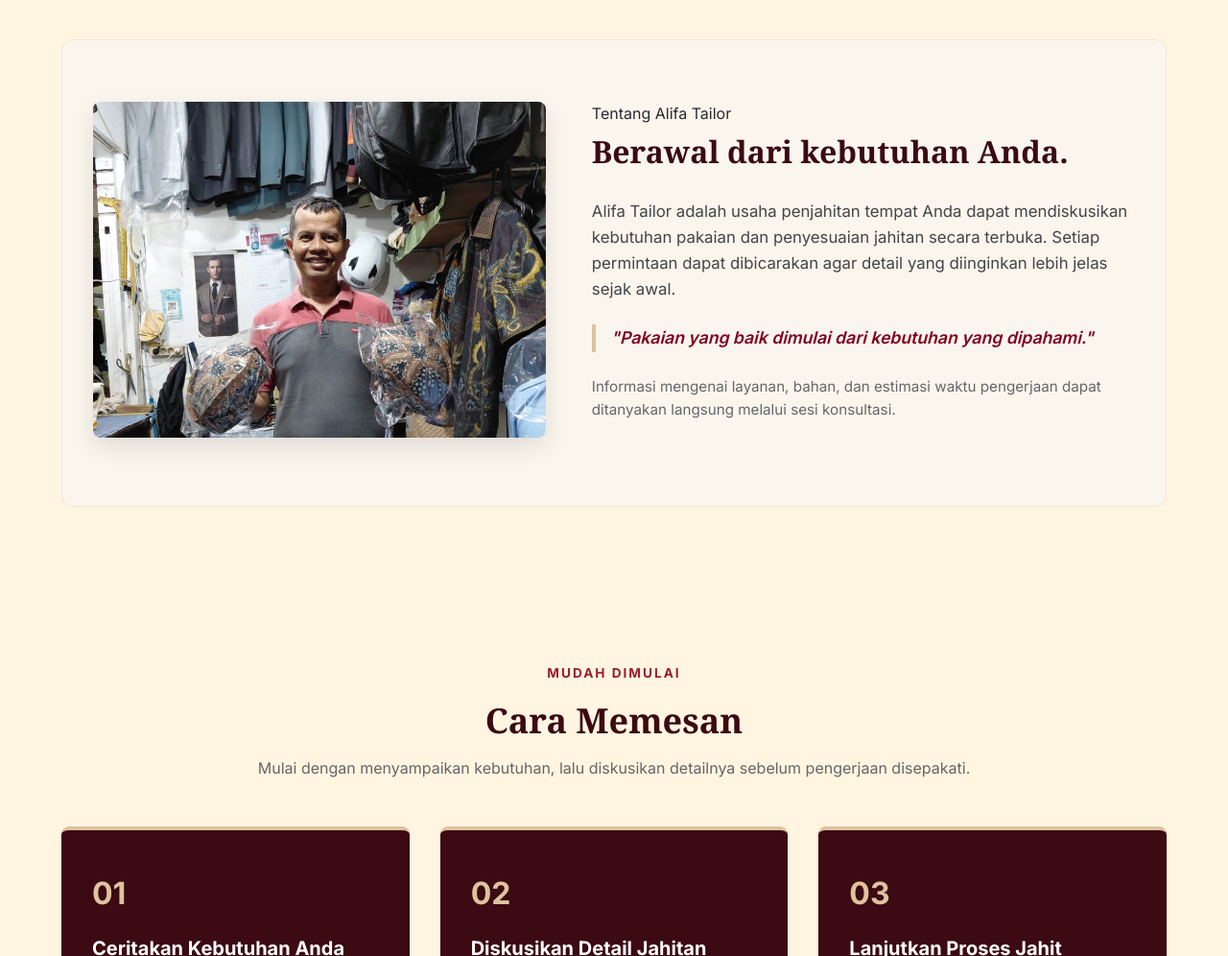
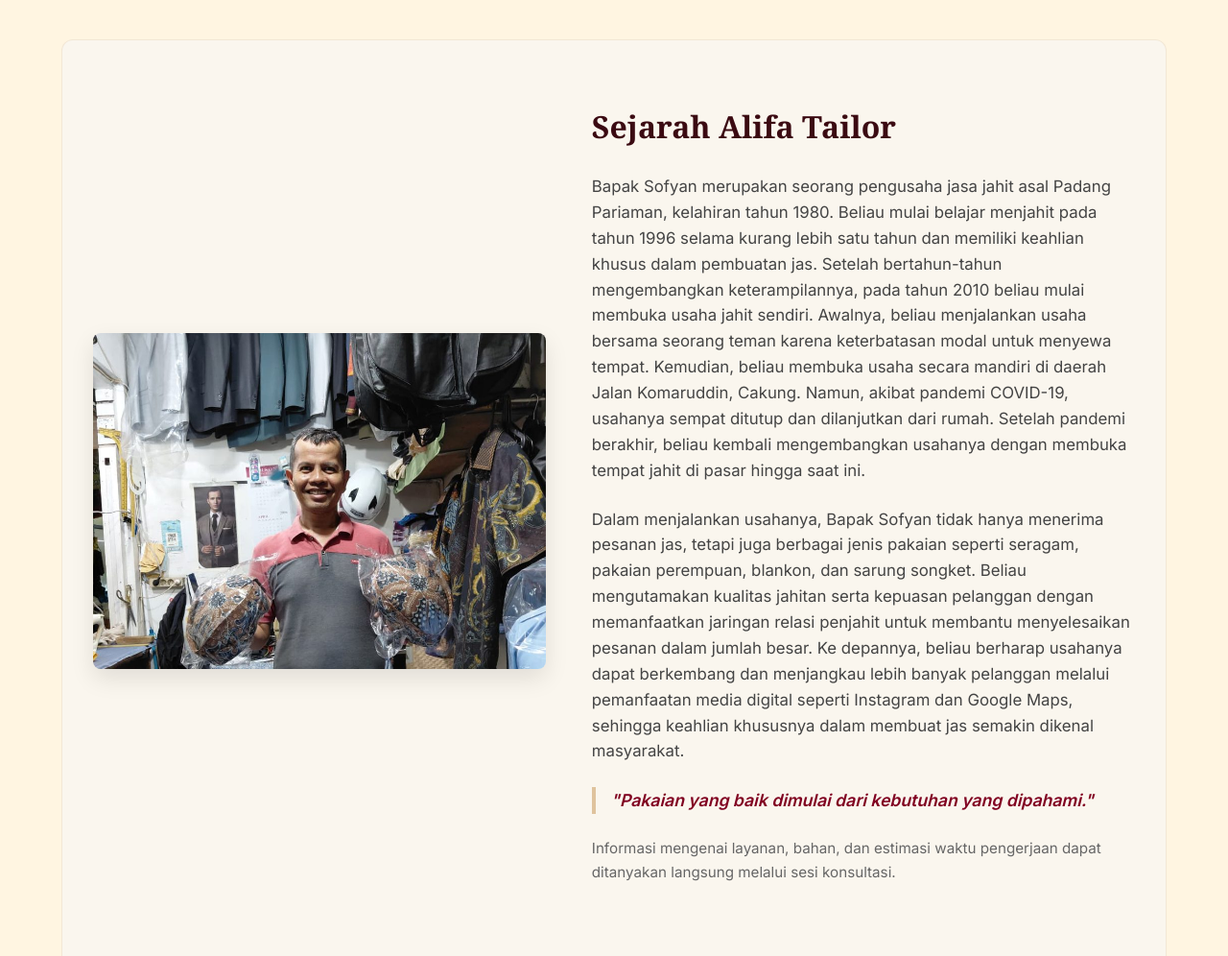
Before and after one commit to ravenskakylainaayah442-del/Semoga-bisa-, a plain HTML site: page index.html in a window 1280 px wide. Shown: the part 2000-2996 px from the top of the page at 96% size. Drawn offline with Linux system fonts and the light colour scheme; a web font is replaced by a local one.

Commit message:
Revise 'Tentang Kami' section with historical details
Updated the 'Tentang Kami' section to include history and details about Bapak Sofyan and his tailoring business.

```diff
--- a/index.html
+++ b/index.html
@@ -123,7 +123,7 @@
         </div>
     </section>
 
-    <!-- Tentang Kami -->
+    <!-- Tentang Kami / Sejarah -->
     <section id="tentang">
         <div class="about-wrapper">
             <div class="about-grid">
@@ -132,9 +132,11 @@
                     <img src="tentang-kami.jpg" style="object-position: center 20%;" alt="Suasana Alifa Tailor">
                 </div>
                 <div class="about-text">
-                    <span>Tentang Alifa Tailor</span>
-                    <h3>Berawal dari kebutuhan Anda.</h3>
-                    <p>Alifa Tailor adalah usaha penjahitan tempat Anda dapat mendiskusikan kebutuhan pakaian dan penyesuaian jahitan secara terbuka. Setiap permintaan dapat dibicarakan agar detail yang diinginkan lebih jelas sejak awal.</p>
+                    <h3>Sejarah Alifa Tailor</h3>
+                    <p>Bapak Sofyan merupakan seorang pengusaha jasa jahit asal Padang Pariaman, kelahiran tahun 1980. Beliau mulai belajar menjahit pada tahun 1996 selama kurang lebih satu tahun dan memiliki keahlian khusus dalam pembuatan jas. Setelah bertahun-tahun mengembangkan keterampilannya, pada tahun 2010 beliau mulai membuka usaha jahit sendiri. Awalnya, beliau menjalankan usaha bersama seorang teman karena keterbatasan modal untuk menyewa tempat. Kemudian, beliau membuka usaha secara mandiri di daerah Jalan Komaruddin, Cakung. Namun, akibat pandemi COVID-19, usahanya sempat ditutup dan dilanjutkan dari rumah. Setelah pandemi berakhir, beliau kembali mengembangkan usahanya dengan membuka tempat jahit di pasar hingga saat ini.</p>
+
+                    <p>Dalam menjalankan usahanya, Bapak Sofyan tidak hanya menerima pesanan jas, tetapi juga berbagai jenis pakaian seperti seragam, pakaian perempuan, blankon, dan sarung songket. Beliau mengutamakan kualitas jahitan serta kepuasan pelanggan dengan memanfaatkan jaringan relasi penjahit untuk membantu menyelesaikan pesanan dalam jumlah besar. Ke depannya, beliau berharap usahanya dapat berkembang dan menjangkau lebih banyak pelanggan melalui pemanfaatan media digital seperti Instagram dan Google Maps, sehingga keahlian khususnya dalam membuat jas semakin dikenal masyarakat.</p>
+
                     <div class="quote-box">
                         "Pakaian yang baik dimulai dari kebutuhan yang dipahami."
                     </div>
```
